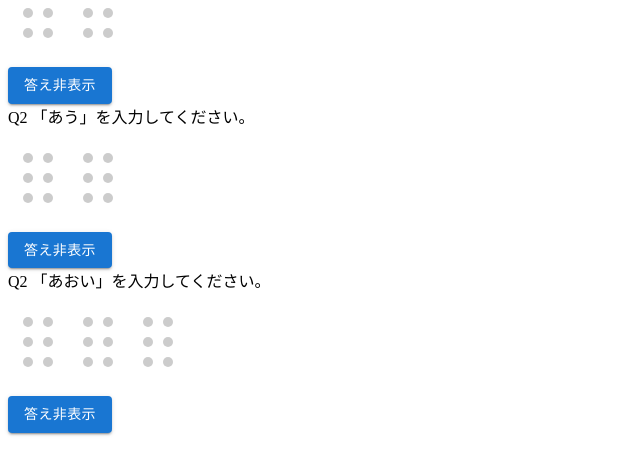
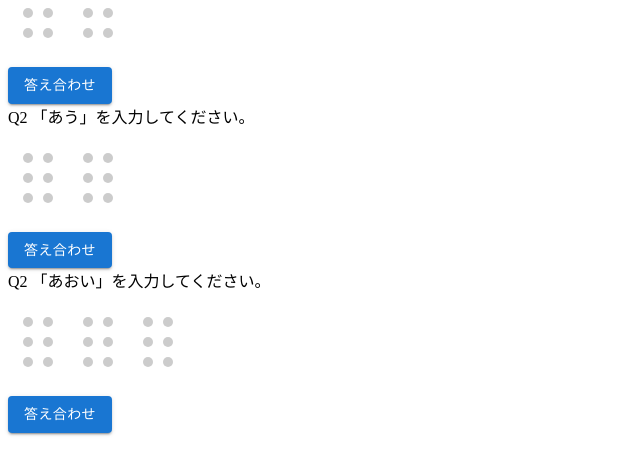
Before and after one commit to ut-code/dot-tutor, a Next.js app: page /touch/tutorial/tutorial1/dialog/2_write_vowel in a window 1280 px wide. Shown: the part 331-797 px from the top of the page, without its empty margins (0-640 px from the left). Built offline with nearby package versions, Linux system fonts and the light colour scheme.

Commit message:
fix some small mistakes

```diff
--- a/src/components/practiceTouch.tsx
+++ b/src/components/practiceTouch.tsx
@@ -64,7 +64,7 @@ export default function PracticeTouch({
             setVisible(false);
           }}
         >
-          答え合わせ
+          答え非表示
         </Button>
       ) : (
         <Button
@@ -78,7 +78,7 @@ export default function PracticeTouch({
             setVisible(true);
           }}
         >
-          答え非表示
+          答え合わせ
         </Button>
       )}
       {visible === true && answerMsg}
```
